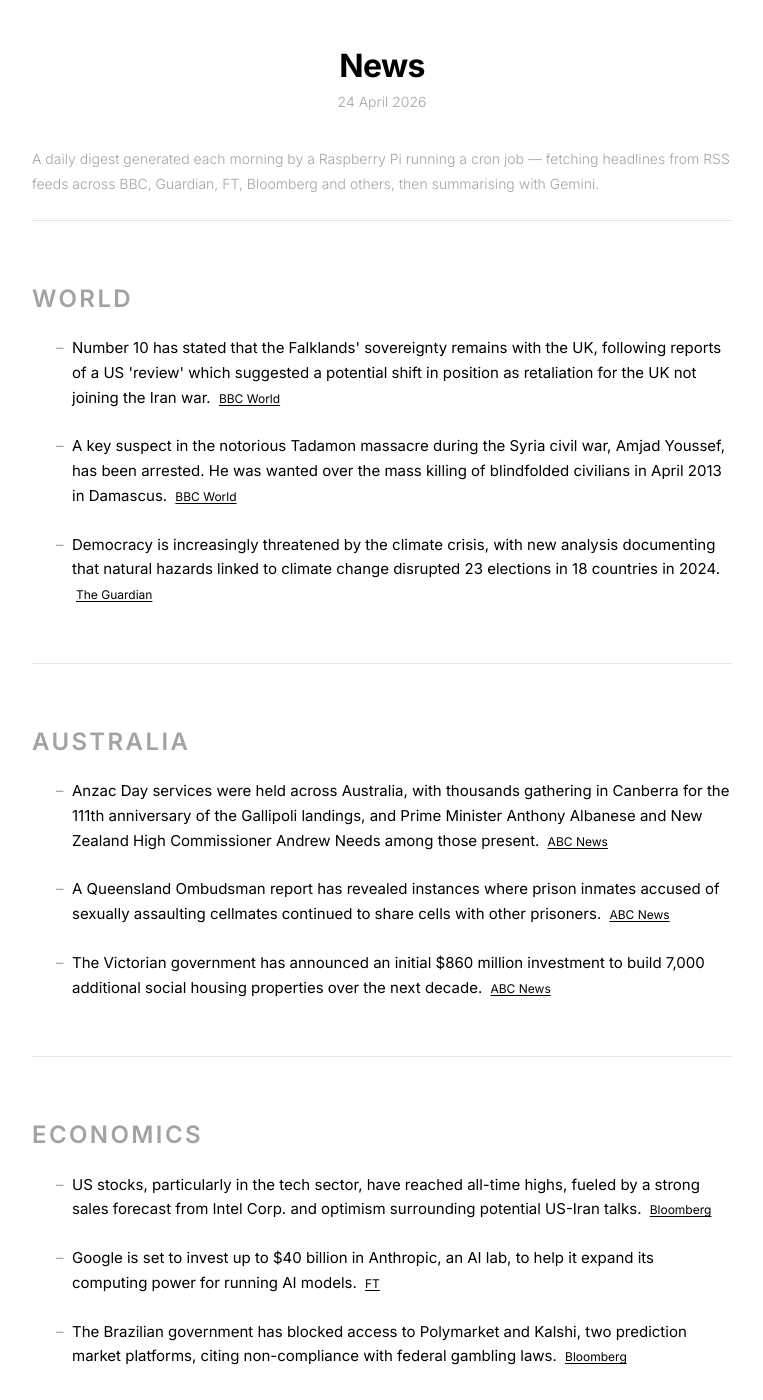
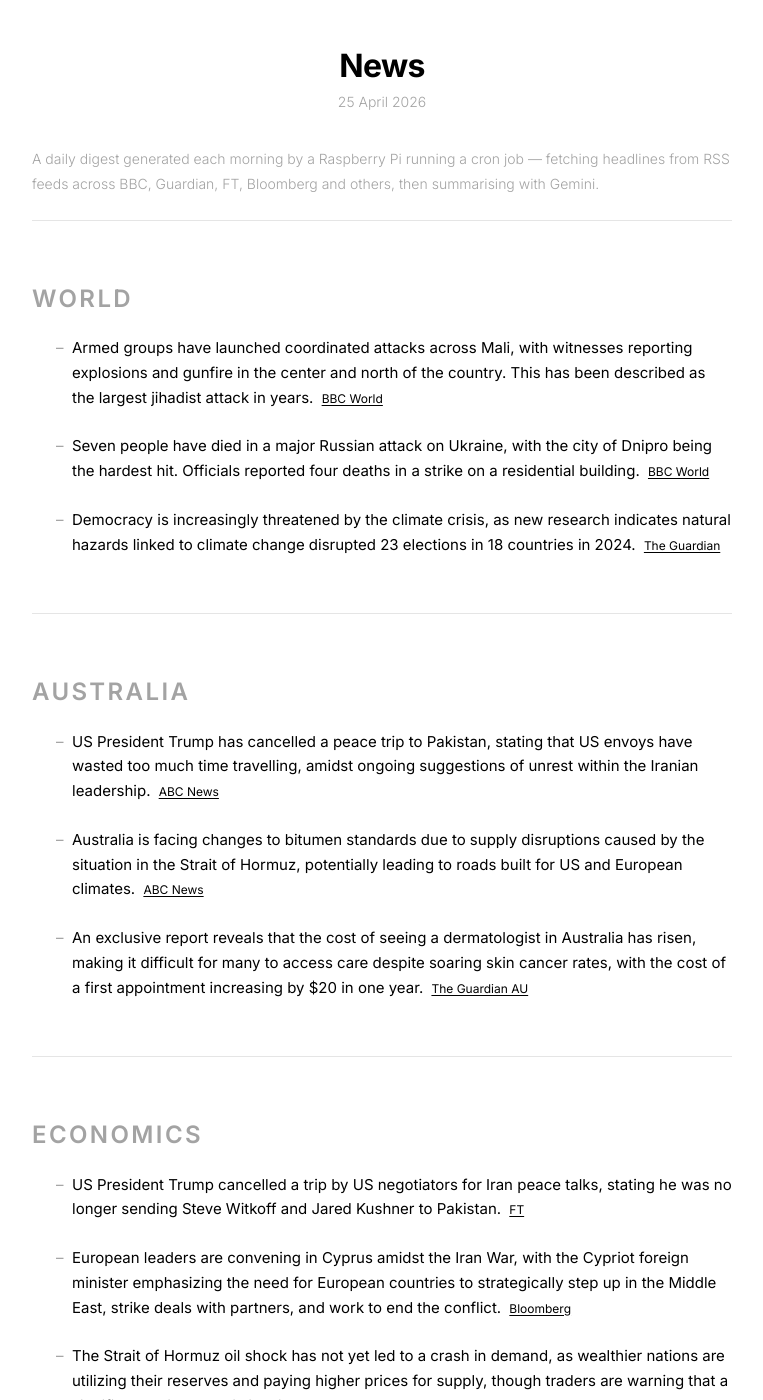
Before and after one commit to s-jac/s-jac.github.io, a Jekyll site: the page built from projects/news.html, in a window 1280 px wide and 1400 px high. Shown: the whole window, without its empty margins (258-1021 px from the left). Built offline with Jekyll 4.4.1, drawn with Linux system fonts in a browser that asks for light colours; some of the changed text lies outside the part shown.

Commit message:
daily news update 25 April 2026

```diff
--- a/_data/news.json
+++ b/_data/news.json
@@ -1,22 +1,22 @@
 {
-  "date": "24 April 2026",
-  "generated_at": "2026-04-24T21:00:44.233137+00:00",
+  "date": "25 April 2026",
+  "generated_at": "2026-04-25T21:00:25.512230+00:00",
   "sections": [
     {
       "heading": "World",
       "bullets": [
         {
-          "text": "Number 10 has stated that the Falklands' sovereignty remains with the UK, following reports of a US 'review' which suggested a potential shift in position as retaliation for the UK not joining the Iran war.",
+          "text": "Armed groups have launched coordinated attacks across Mali, with witnesses reporting explosions and gunfire in the center and north of the country. This has been described as the largest jihadist attack in years.",
           "source": "BBC World",
           "url": "https://www.bbc.com/news/world"
         },
         {
-          "text": "A key suspect in the notorious Tadamon massacre during the Syria civil war, Amjad Youssef, has been arrested. He was wanted over the mass killing of blindfolded civilians in April 2013 in Damascus.",
+          "text": "Seven people have died in a major Russian attack on Ukraine, with the city of Dnipro being the hardest hit. Officials reported four deaths in a strike on a residential building.",
           "source": "BBC World",
           "url": "https://www.bbc.com/news/world"
         },
         {
-          "text": "Democracy is increasingly threatened by the climate crisis, with new analysis documenting that natural hazards linked to climate change disrupted 23 elections in 18 countries in 2024.",
+          "text": "Democracy is increasingly threatened by the climate crisis, as new research indicates natural hazards linked to climate change disrupted 23 elections in 18 countries in 2024.",
           "source": "The Guardian",
           "url": "https://www.theguardian.com"
         }
@@ -26,19 +26,19 @@
       "heading": "Australia",
       "bullets": [
         {
-          "text": "Anzac Day services were held across Australia, with thousands gathering in Canberra for the 111th anniversary of the Gallipoli landings, and Prime Minister Anthony Albanese and New Zealand High Commissioner Andrew Needs among those present.",
+          "text": "US President Trump has cancelled a peace trip to Pakistan, stating that US envoys have wasted too much time travelling, amidst ongoing suggestions of unrest within the Iranian leadership.",
           "source": "ABC News",
           "url": "https://www.abc.net.au/news"
         },
         {
-          "text": "A Queensland Ombudsman report has revealed instances where prison inmates accused of sexually assaulting cellmates continued to share cells with other prisoners.",
+          "text": "Australia is facing changes to bitumen standards due to supply disruptions caused by the situation in the Strait of Hormuz, potentially leading to roads built for US and European climates.",
           "source": "ABC News",
           "url": "https://www.abc.net.au/news"
         },
         {
-          "text": "The Victorian government has announced an initial $860 million investment to build 7,000 additional social housing properties over the next decade.",
-          "source": "ABC News",
-          "url": "https://www.abc.net.au/news"
+          "text": "An exclusive report reveals that the cost of seeing a dermatologist in Australia has risen, making it difficult for many to access care despite soaring skin cancer rates, with the cost of a first appointment increasing by $20 in one year.",
+          "source": "The Guardian AU",
+          "url": "https://www.theguardian.com/au"
         }
       ]
     },
@@ -46,17 +46,17 @@
       "heading": "Economics",
       "bullets": [
         {
-          "text": "US stocks, particularly in the tech sector, have reached all-time highs, fueled by a strong sales forecast from Intel Corp. and optimism surrounding potential US-Iran talks.",
+          "text": "US President Trump cancelled a trip by US negotiators for Iran peace talks, stating he was no longer sending Steve Witkoff and Jared Kushner to Pakistan.",
+          "source": "FT",
+          "url": "https://www.ft.com"
+        },
+        {
+          "text": "European leaders are convening in Cyprus amidst the Iran War, with the Cypriot foreign minister emphasizing the need for European countries to strategically step up in the Middle East, strike deals with partners, and work to end the conflict.",
           "source": "Bloomberg",
           "url": "https://www.bloomberg.com/markets"
         },
         {
-          "text": "Google is set to invest up to $40 billion in Anthropic, an AI lab, to help it expand its computing power for running AI models.",
-          "source": "FT",
-          "url": "https://www.ft.com"
-        },
-        {
-          "text": "The Brazilian government has blocked access to Polymarket and Kalshi, two prediction market platforms, citing non-compliance with federal gambling laws.",
+          "text": "The Strait of Hormuz oil shock has not yet led to a crash in demand, as wealthier nations are utilizing their reserves and paying higher prices for supply, though traders are warning that a significant adjustment is imminent.",
           "source": "Bloomberg",
           "url": "https://www.bloomberg.com/markets"
         }
```
